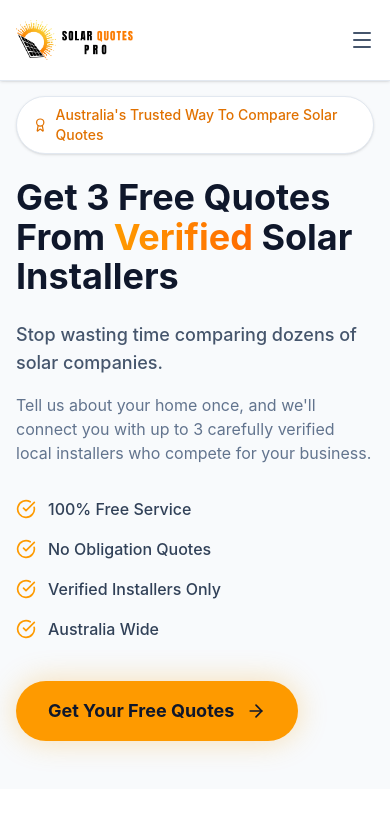
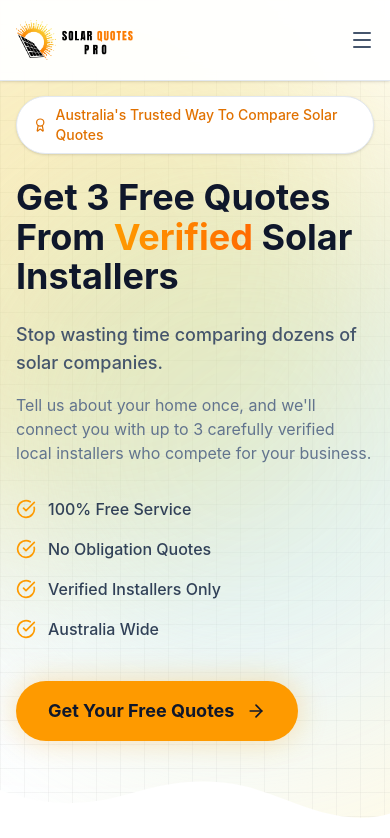
Before and after one commit to digitalwebconnection/solarquotespro, a React (Vite) app: page / in a window 390 px wide. Shown: the top 838 px of the page. Built offline with nearby package versions, Linux system fonts and the light colour scheme.

Commit message:
feat: implement responsive Hero and WhyCompare layout components using framer-motion and lucide-react

```diff
--- a/src/components/Hero.tsx
+++ b/src/components/Hero.tsx
@@ -3,7 +3,6 @@ import {
   CheckCircle,
   ArrowRight,
   ShieldCheck,
-  Clock,
   Award,
 } from "lucide-react";
 
@@ -16,7 +15,15 @@ export default function Hero() {
   ];
 
   return (
-    <section className="relative pt-24 pb-12 lg:pt-32 lg:pb-16 overflow-hidden bg-slate-50">
+    <section className="relative pt-24 pb-20 lg:pt-32 lg:pb-28 overflow-hidden bg-gradient-to-br from-slate-50 via-white to-amber-50">
+      {/* Grid Pattern */}
+      <div className="absolute inset-0 z-0 bg-[linear-gradient(to_right,#80808012_1px,transparent_1px),linear-gradient(to_bottom,#80808012_1px,transparent_1px)] bg-[size:24px_24px]"></div>
+      {/* Background Decorative Elements */}
+      <div className="absolute inset-0 z-0 pointer-events-none overflow-hidden">
+        <div className="absolute top-[-10%] right-[-5%] w-[40rem] h-[40rem] bg-amber-300 rounded-full mix-blend-multiply filter blur-[100px] opacity-30"></div>
+        <div className="absolute top-[20%] left-[-10%] w-[35rem] h-[35rem] bg-sky-200 rounded-full mix-blend-multiply filter blur-[100px] opacity-40"></div>
+      </div>
+
       <div className="max-w-7xl mx-auto px-4 sm:px-6 lg:px-8 relative z-10">
         <div className="grid lg:grid-cols-2 gap-12 lg:gap-8 items-center">
           <motion.div
@@ -175,6 +182,21 @@ export default function Hero() {
           </motion.div>
         </div>
       </div>
+
+      {/* Bottom Wave Divider */}
+      <div className="absolute bottom-0 left-0 w-full overflow-hidden leading-none">
+        <svg
+          className="relative block w-[calc(100%+1.3px)] h-[40px] sm:h-[70px] lg:h-[100px]"
+          xmlns="http://www.w3.org/2000/svg"
+          viewBox="0 0 1200 120"
+          preserveAspectRatio="none"
+        >
+          <path
+            d="M321.39,56.44c58-10.79,114.16-30.13,172-41.86,82.39-16.72,168.19-17.73,250.45-.39C823.78,31,906.67,72,985.66,92.83c70.05,18.48,146.53,26.09,214.34,3V120H0V27.35A600.21,600.21,0,0,0,321.39,56.44Z"
+            className="fill-white"
+          ></path>
+        </svg>
+      </div>
     </section>
   );
 }
--- a/src/components/WhyCompare.tsx
+++ b/src/components/WhyCompare.tsx
@@ -1,5 +1,5 @@
 import { motion } from 'framer-motion';
-import { Settings, ShieldAlert, Cpu, UserCheck, DollarSign, Search, Zap } from 'lucide-react';
+import { Settings, ShieldAlert, Cpu, UserCheck, DollarSign, Search } from 'lucide-react';
 
 export default function WhyCompare() {
   return (
```
Also changed, not shown: 1 other file (tests, documents, lock files or other folders).
